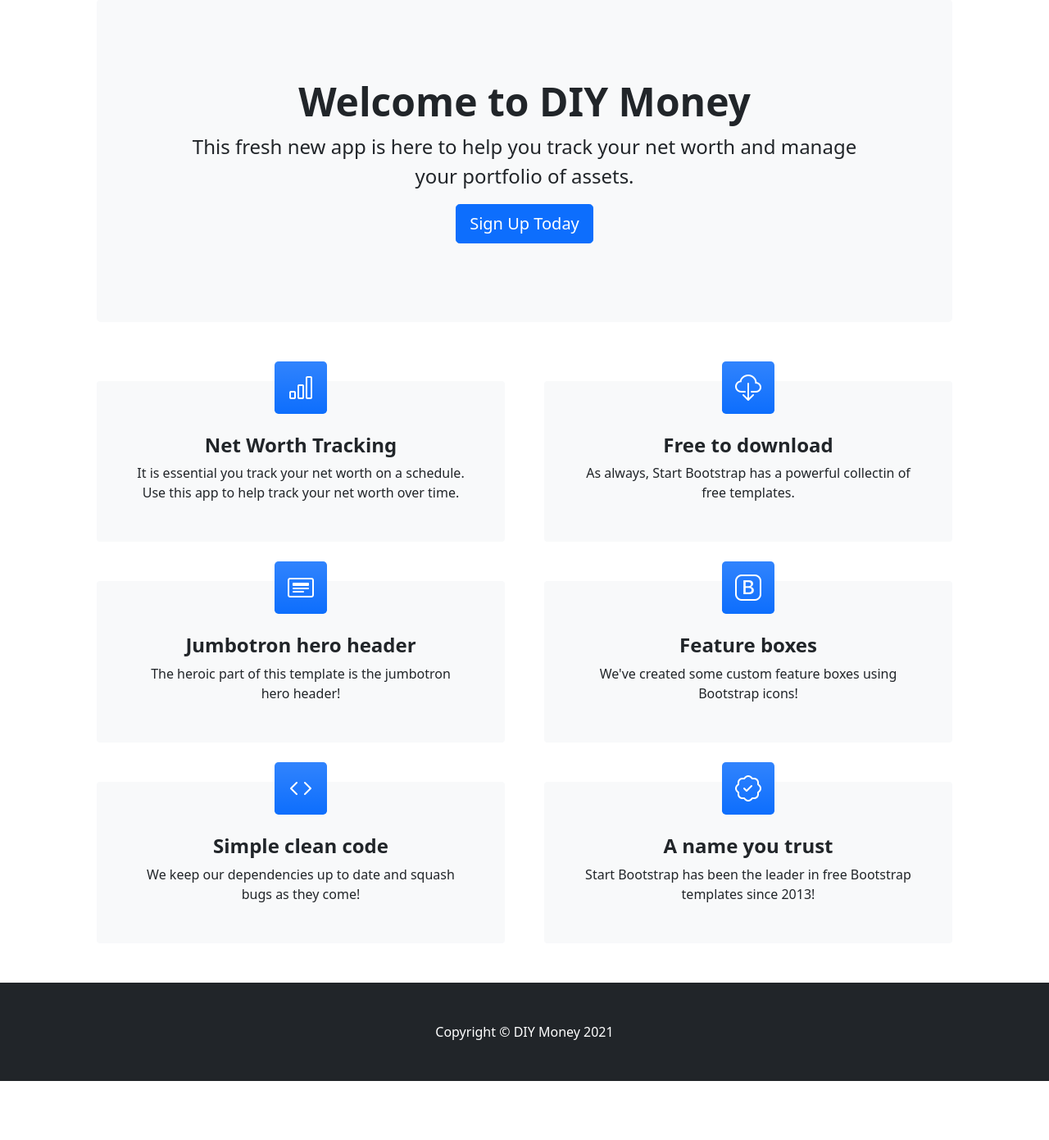
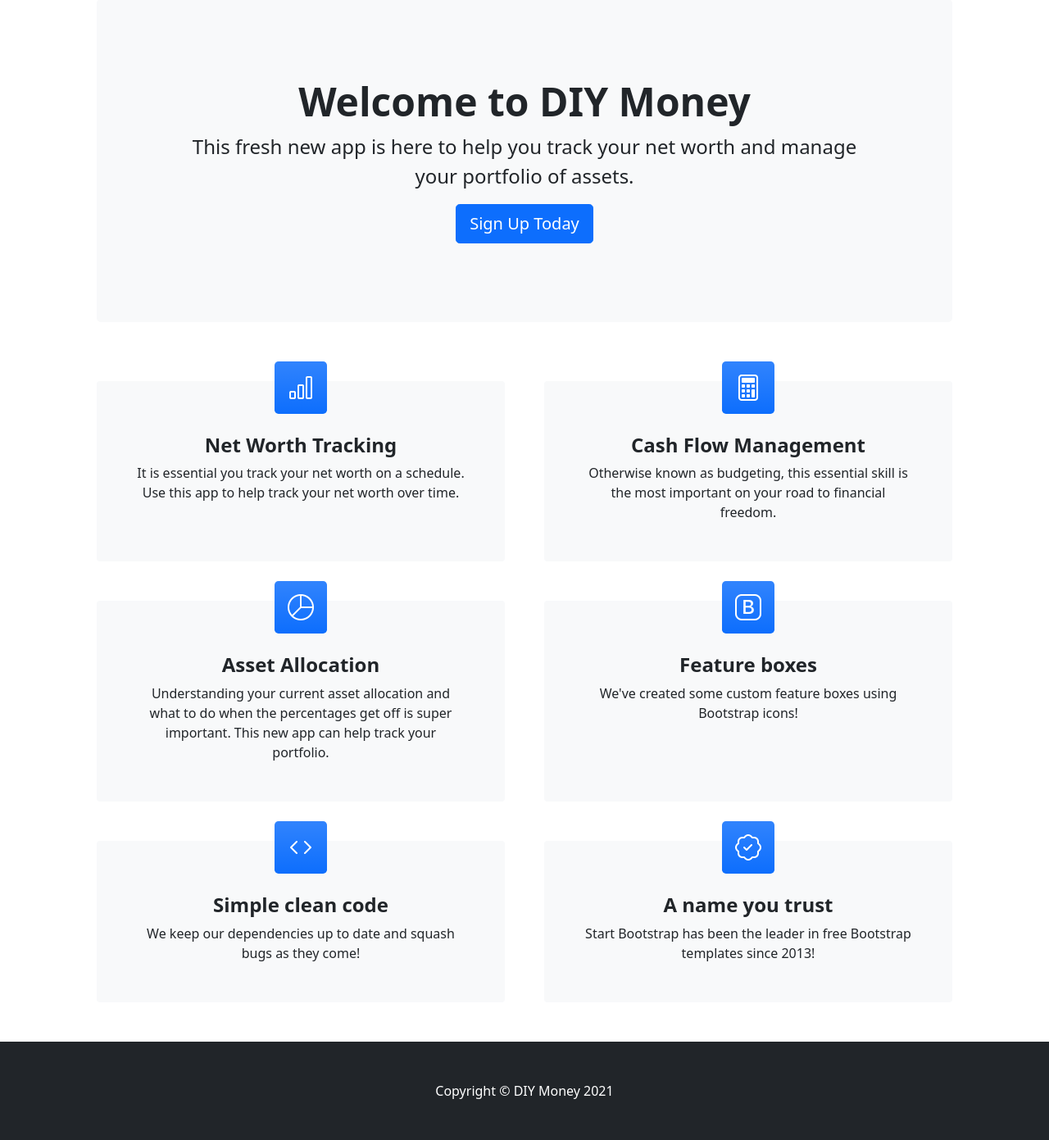
Before and after one commit to bamarshall06/flask_app, a Flask app: page / in a window 1280 px wide. Shown: the part 105-1496 px from the top of the page at 82% size. Before the commit the page ends 1424 px from the top, so only its background shows below. Run offline with Flask 2, Linux system fonts and the light colour scheme; data comes from the database, SQL or seed files in the repository; some libraries are stand-ins or nearby versions.

Commit message:
more changes

```diff
--- a/templates/index.html
+++ b/templates/index.html
@@ -60,18 +60,19 @@
                     <div class="col-lg-6 col-xxl-4 mb-5">
                         <div class="card bg-light border-0 h-100">
                             <div class="card-body text-center p-4 p-lg-5 pt-0 pt-lg-0">
-                                <div class="feature bg-primary bg-gradient text-white rounded-3 mb-4 mt-n4"><i class="bi bi-cloud-download"></i></div>
-                                <h2 class="fs-4 fw-bold">Free to download</h2>
-                                <p class="mb-0">As always, Start Bootstrap has a powerful collectin of free templates.</p>
+                                <div class="feature bg-primary bg-gradient text-white rounded-3 mb-4 mt-n4"><i class="bi bi-calculator"></i></div>
+                                <h2 class="fs-4 fw-bold">Cash Flow Management</h2>
+                                <p class="mb-0">Otherwise known as budgeting, this essential skill is the most important on your road to financial freedom.</p>
                             </div>
                         </div>
                     </div>
                     <div class="col-lg-6 col-xxl-4 mb-5">
                         <div class="card bg-light border-0 h-100">
                             <div class="card-body text-center p-4 p-lg-5 pt-0 pt-lg-0">
-                                <div class="feature bg-primary bg-gradient text-white rounded-3 mb-4 mt-n4"><i class="bi bi-card-heading"></i></div>
-                                <h2 class="fs-4 fw-bold">Jumbotron hero header</h2>
-                                <p class="mb-0">The heroic part of this template is the jumbotron hero header!</p>
+                                <div class="feature bg-primary bg-gradient text-white rounded-3 mb-4 mt-n4"><i class="bi bi-pie-chart"></i></div>
+                                <h2 class="fs-4 fw-bold">Asset Allocation</h2>
+                                <p class="mb-0">Understanding your current asset allocation and what to do when the percentages get off is super important. This new app can help track your
+                                  portfolio.</p>
                             </div>
                         </div>
                     </div>
```
